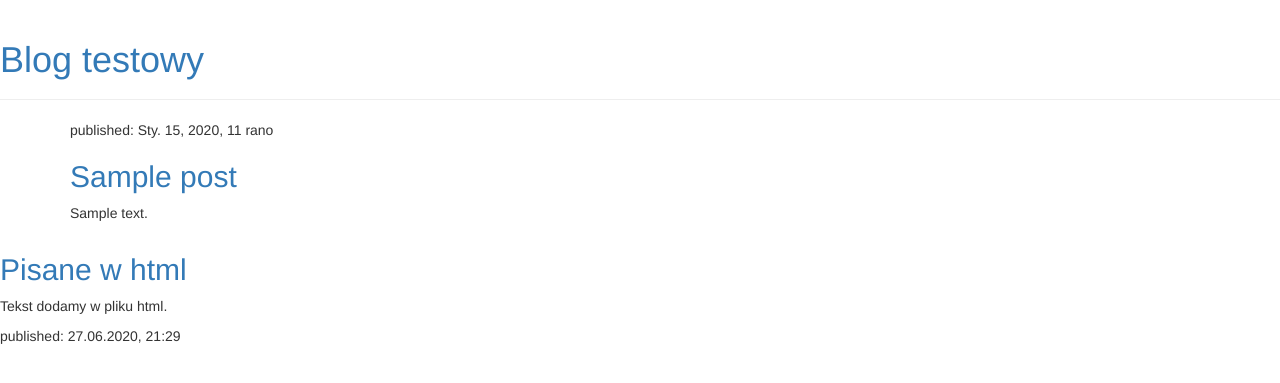
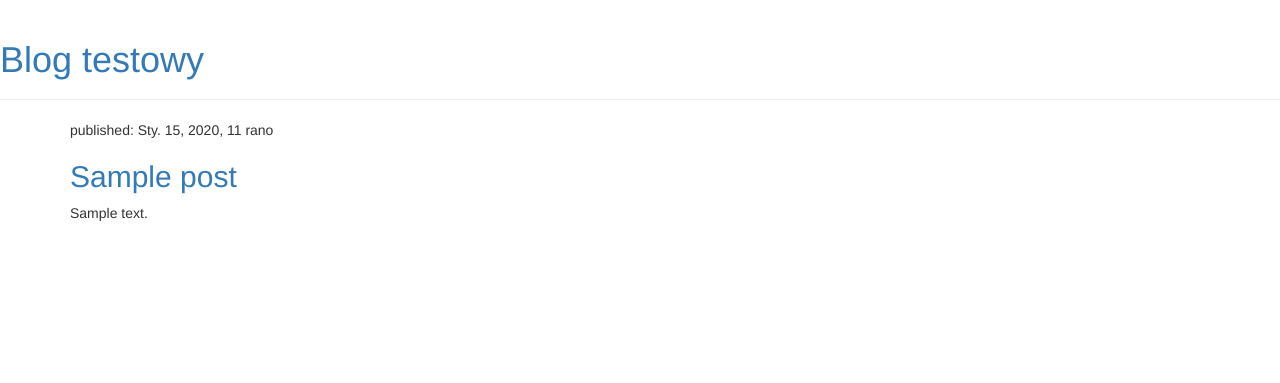
Before and after one commit to Marcin8899/my-first-blog, a Django app: page / in a window 1280 px wide. Shown: the top 383 px of the page. Run offline with Django 3.2, Linux system fonts and the light colour scheme; tables that the repository leaves empty hold one stand-in row (values such as "Sample post"); some libraries are stand-ins or nearby versions.

Commit message:
Test zmiany html.

```diff
--- a/blog/templates/blog/base.html
+++ b/blog/templates/blog/base.html
@@ -19,10 +19,5 @@
                 </div>
             </div>
         </div>
-        <div>
-            <h2><a href="">Pisane w html</a></h2>
-            <p>Tekst dodamy w pliku html.</p>
-            <p>published: 27.06.2020, 21:29</p>
-        </div>
     </body>
 </html>
```
